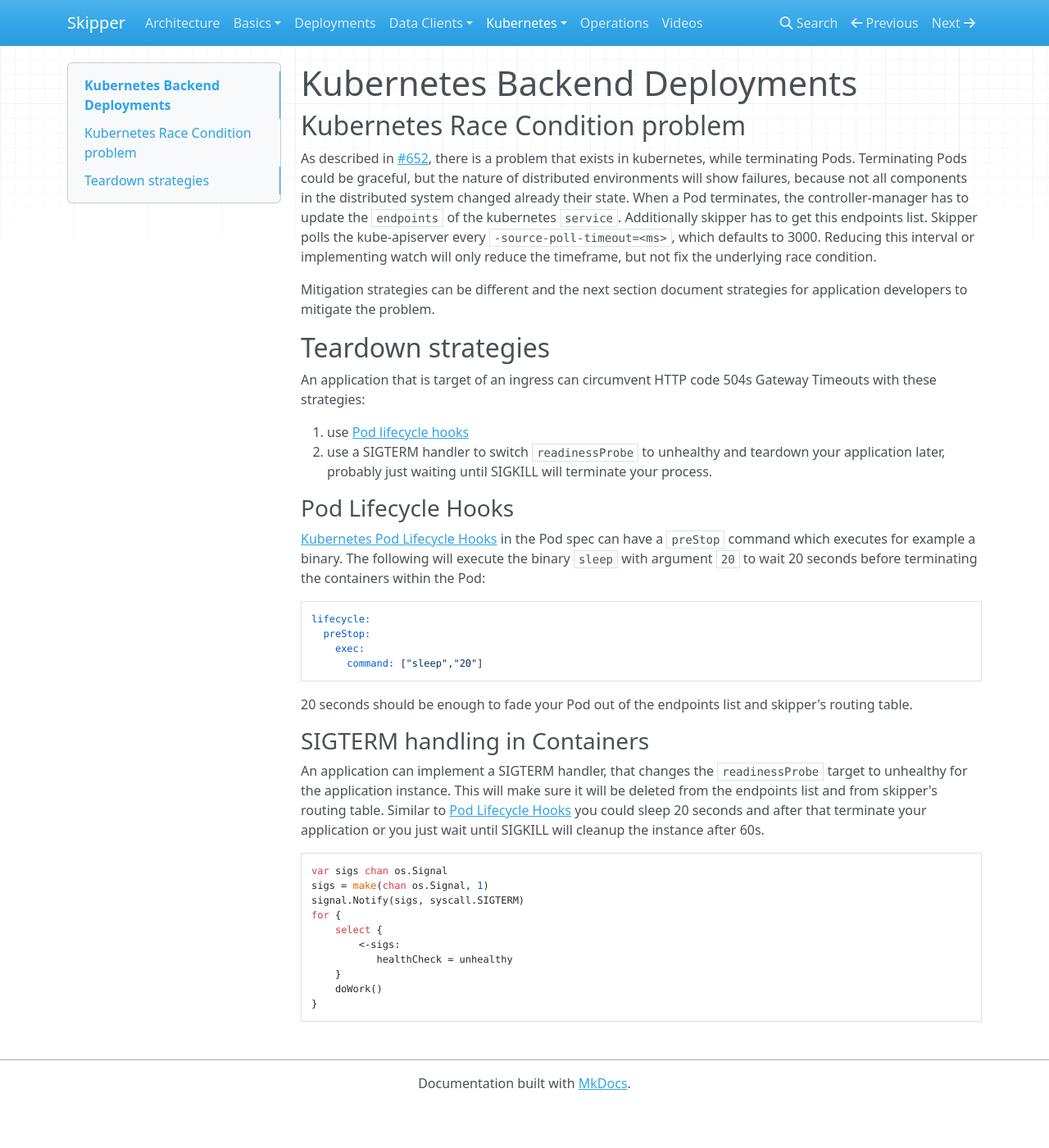
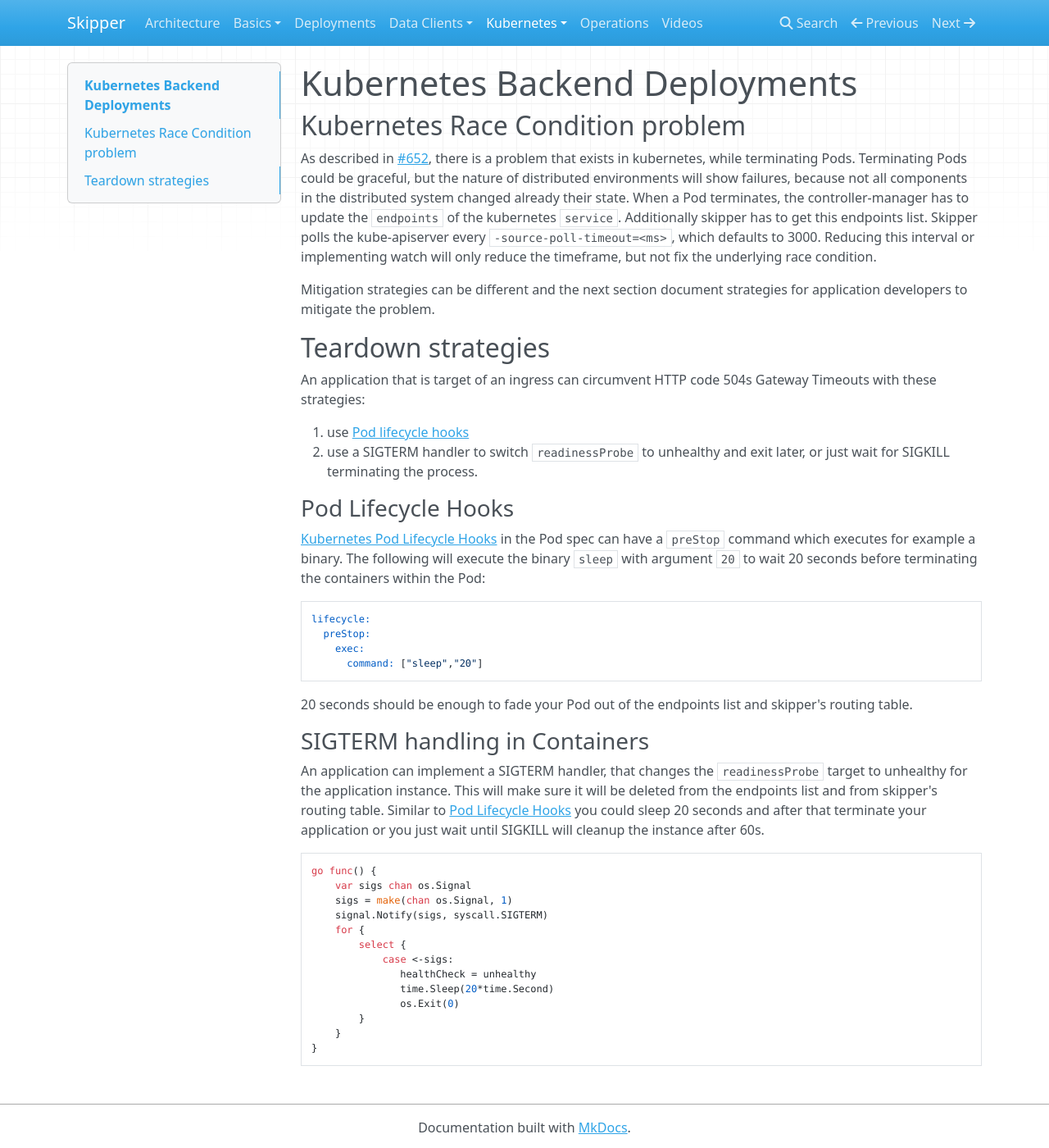
Before and after one commit to zalando/skipper, an MkDocs documentation site: the page built from docs/kubernetes/ingress-backends.md, in a window 1280 px wide and 1400 px high. Shown: the whole window at 82% size. Built offline with MkDocs 1.6.1, drawn with Linux system fonts in a browser that asks for light colours; nearby versions of some CDN libraries; old or Windows-style settings are respelled for this version of MkDocs.

Commit message:
change text as commented and code as discussed internally

````diff
--- a/docs/kubernetes/ingress-backends.md
+++ b/docs/kubernetes/ingress-backends.md
@@ -24,8 +24,7 @@
 
 1. use [Pod lifecycle hooks](#pod-lifecycle-hooks)
 2. use a SIGTERM handler to switch `readinessProbe` to unhealthy and
-teardown your application later, probably just waiting until SIGKILL
-will terminate your process.
+exit later, or just wait for SIGKILL terminating the process.
 
 ### Pod Lifecycle Hooks
 
@@ -57,14 +56,17 @@
 the instance after 60s.
 
 ```go
-var sigs chan os.Signal
-sigs = make(chan os.Signal, 1)
-signal.Notify(sigs, syscall.SIGTERM)
-for {
-    select {
-        <-sigs:
-           healthCheck = unhealthy
+go func() {
+    var sigs chan os.Signal
+    sigs = make(chan os.Signal, 1)
+    signal.Notify(sigs, syscall.SIGTERM)
+    for {
+        select {
+            case <-sigs:
+               healthCheck = unhealthy
+               time.Sleep(20*time.Second)
+               os.Exit(0)
+        }
     }
-    doWork()
 }
 ```
````
